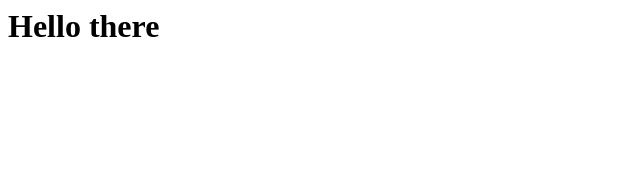
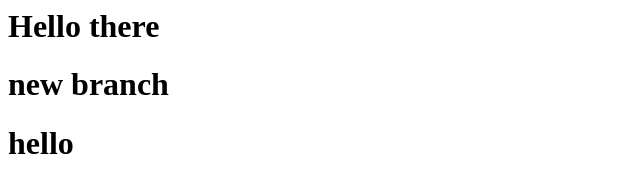
Before and after one commit to uddeshya64/Local_repo, a plain HTML site: page index.html in a window 1280 px wide. Shown: the whole page, without its empty margins (0-640 px from the left). Drawn offline with Linux system fonts and the light colour scheme.

Commit message:
new feature

```diff
--- a/index.html
+++ b/index.html
@@ -1 +1,3 @@
 <h1>Hello there</h1>
+<h1>new branch</h1>
+<h1>hello</h1>
```
